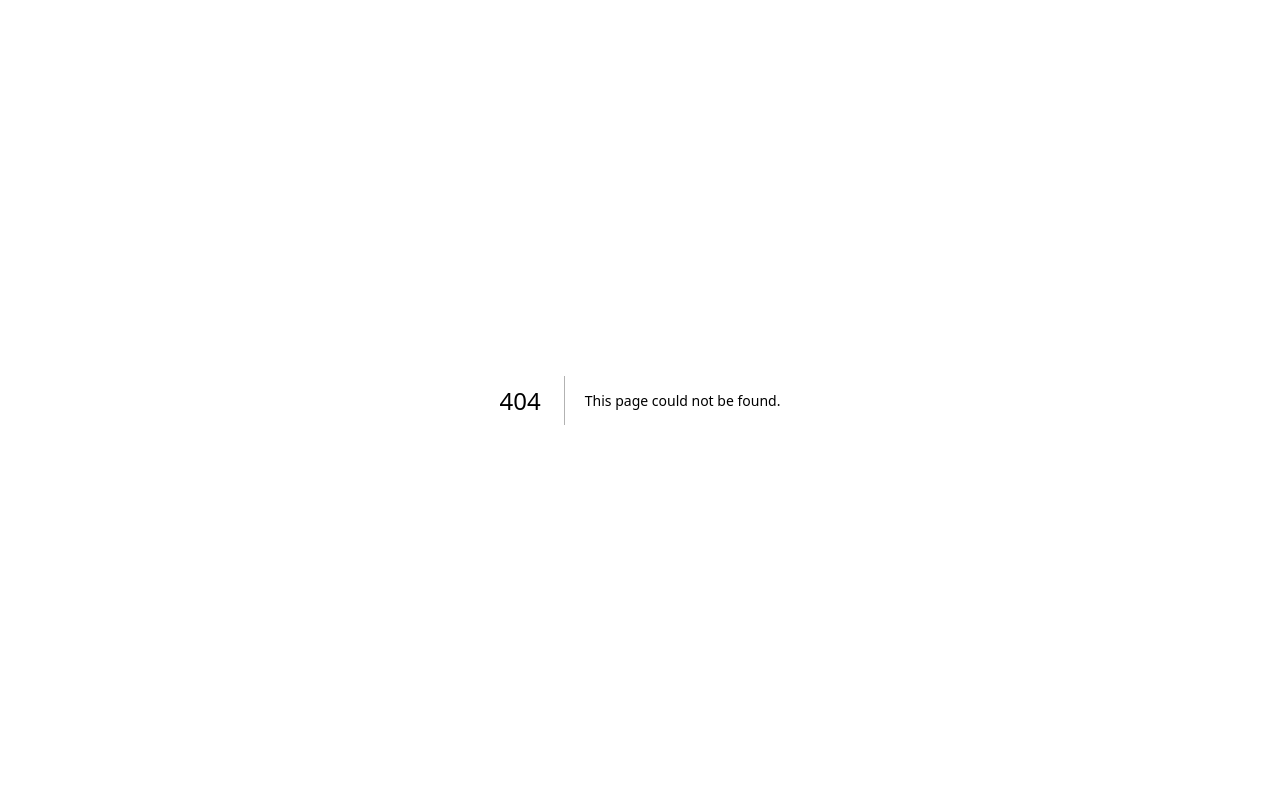
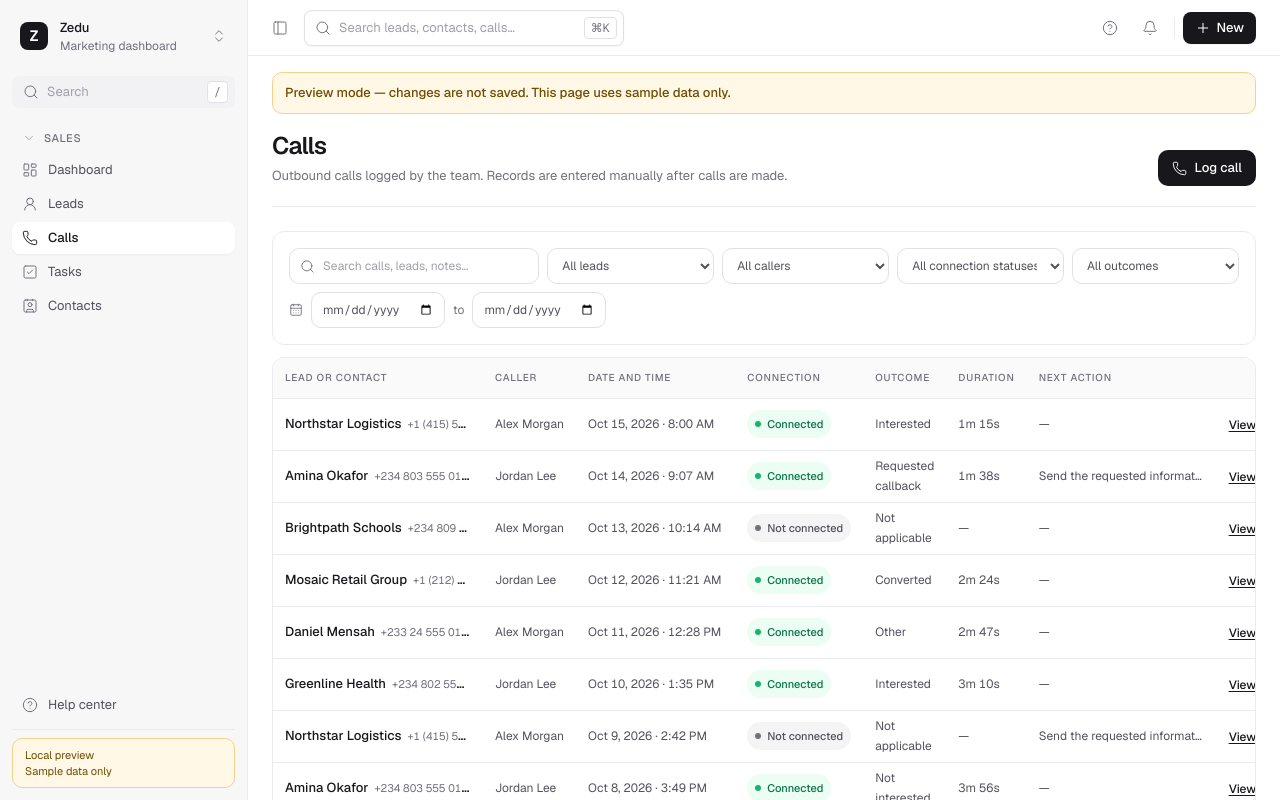
Before and after one commit to zedu-vader/sale-dashboard, a Next.js app: page /calls/preview in a window 1280 px wide. Before the commit this address had no page. Built offline with nearby package versions, Linux system fonts and the light colour scheme.

Commit message:
fix: add dashboard shell to calls preview

```diff
--- /dev/null
+++ b/src/app/calls/preview/page.tsx
@@ -0,0 +1,17 @@
+import { notFound } from "next/navigation";
+import { CallsPage } from "@/components/calls/CallsPage";
+import { DashboardShell } from "@/components/dashboard/DashboardShell";
+import { previewCallers, previewCalls, previewLeads } from "@/data/calls-preview";
+
+export const dynamic = "force-static";
+export const metadata = { title: "Calls UI preview" };
+
+export default function CallsPreviewRoute() {
+  if (process.env.NODE_ENV !== "development") notFound();
+
+  return <DashboardShell user={{ name: "Local preview" }} openTaskCount={0} unread={false} active="Calls" previewMode>
+    <div className="zedu px-6 pb-6 pt-4 max-sm:px-4">
+      <CallsPage leads={previewLeads} callers={previewCallers} callerName="Alex Morgan (sample)" previewMode previewData={previewCalls} />
+    </div>
+  </DashboardShell>;
+}
--- a/src/components/calls/CallDialogs.tsx
+++ b/src/components/calls/CallDialogs.tsx
@@ -50,8 +50,8 @@ function localDateTime(value?: string | null) {
   return date.toISOString().slice(0, 16);
 }
 
-export function CallLogDialog({ open, leads, callerName, initialLeadId = "", onClose, onSaved }: {
-  open: boolean; leads: LeadOption[]; callerName: string; initialLeadId?: string; onClose: () => void; onSaved: () => void;
+export function CallLogDialog({ open, leads, callerName, initialLeadId = "", previewMode = false, onClose, onSaved }: {
+  open: boolean; leads: LeadOption[]; callerName: string; initialLeadId?: string; previewMode?: boolean; onClose: () => void; onSaved: () => void;
 }) {
   const [leadId, setLeadId] = useState("");
   const [calledAt, setCalledAt] = useState("");
@@ -79,6 +79,7 @@ export function CallLogDialog({ open, leads, callerName, initialLeadId = "", onC
 
   async function submit(event: FormEvent) {
     event.preventDefault();
+    if (previewMode) return;
     if (!leadId) return setError("Select an existing lead.");
     if (!calledAt) return setError("Choose when the call took place.");
     if (duration && (!Number.isFinite(Number(duration)) || Number(duration) < 0 || !Number.isInteger(Number(duration)))) return setError("Duration must be a nonnegative whole number of seconds.");
@@ -97,8 +98,9 @@ export function CallLogDialog({ open, leads, callerName, initialLeadId = "", onC
     finally { setSaving(false); }
   }
 
-  return <LocalDialog open={open} onClose={onClose} title="Log call" subtitle="Record an outbound call already made through your phone system." footer={<><button type="button" className={secondary} onClick={onClose}>Cancel</button><button type="submit" form="call-log-form" disabled={saving} className={primary}>{saving ? "Saving…" : "Save call"}</button></>}>
+  return <LocalDialog open={open} onClose={onClose} title="Log call" subtitle="Record an outbound call already made through your phone system." footer={<><button type="button" className={secondary} onClick={onClose}>Cancel</button><button type="submit" form="call-log-form" disabled={saving || previewMode} className={primary}>{previewMode ? "Preview only" : saving ? "Saving…" : "Save call"}</button></>}>
     <form id="call-log-form" onSubmit={submit} className="flex flex-col gap-4">
+      {previewMode && <p className="m-0 rounded-md bg-[#fff8e6] px-3 py-2 text-[12px] text-[#704d00]">Preview mode — this call will not be saved.</p>}
       <label className={field}>Lead <span className="text-[#b42318]">*</span><select required value={leadId} onChange={(e) => setLeadId(e.target.value)} className={control}><option value="">Select a lead</option>{leads.map((lead) => <option key={lead.id} value={lead.id}>{lead.name} · {lead.phone}</option>)}</select></label>
       <label className={field}>Caller<div className="flex h-10 items-center rounded-md border border-[#e1e1e5] bg-[#fafafa] px-3 text-[13px] font-normal text-[#52525c]">{callerName}</div></label>
       <div className="grid grid-cols-1 gap-3 sm:grid-cols-2">
@@ -120,7 +122,7 @@ export function CallLogDialog({ open, leads, callerName, initialLeadId = "", onC
   </LocalDialog>;
 }
 
-export function CallTaskDialog({ call, open, onClose, onSaved }: { call: CallRecord | null; open: boolean; onClose: () => void; onSaved: () => void }) {
+export function CallTaskDialog({ call, open, previewMode = false, onClose, onSaved }: { call: CallRecord | null; open: boolean; previewMode?: boolean; onClose: () => void; onSaved: () => void }) {
   const [title, setTitle] = useState("");
   const [notes, setNotes] = useState("");
   const [type, setType] = useState<TaskKind>("Call");
@@ -130,6 +132,7 @@ export function CallTaskDialog({ call, open, onClose, onSaved }: { call: CallRec
   useEffect(() => { if (open) { setTitle(call?.nextAction ?? ""); setNotes(call?.notes ?? ""); setType("Call"); setDueAt(localDateTime(call?.followUpAt)); setError(""); } }, [open, call]);
   async function submit(event: FormEvent) {
     event.preventDefault();
+    if (previewMode) return;
     if (!call) return;
     if (!title.trim()) return setError("Enter a task title.");
     if (!dueAt) return setError("Choose a due date and time.");
@@ -140,8 +143,9 @@ export function CallTaskDialog({ call, open, onClose, onSaved }: { call: CallRec
     } catch (err) { setError(err instanceof Error ? err.message : "Could not create the follow-up task."); }
     finally { setSaving(false); }
   }
-  return <LocalDialog open={open} onClose={onClose} title="Create follow-up task" subtitle={call ? `From your call with ${call.lead?.name ?? "this lead"}` : undefined} footer={<><button type="button" className={secondary} onClick={onClose}>Cancel</button><button type="submit" form="call-task-form" disabled={saving} className={primary}>{saving ? "Saving…" : "Create task"}</button></>}>
+  return <LocalDialog open={open} onClose={onClose} title="Create follow-up task" subtitle={call ? `From your call with ${call.lead?.name ?? "this lead"}` : undefined} footer={<><button type="button" className={secondary} onClick={onClose}>Cancel</button><button type="submit" form="call-task-form" disabled={saving || previewMode} className={primary}>{previewMode ? "Preview only" : saving ? "Saving…" : "Create task"}</button></>}>
     {call && <form id="call-task-form" onSubmit={submit} className="flex flex-col gap-4">
+      {previewMode && <p className="m-0 rounded-md bg-[#fff8e6] px-3 py-2 text-[12px] text-[#704d00]">Preview mode — this task will not be saved.</p>}
       <div className="rounded-md bg-[#f0efff] px-3 py-2.5 text-[12px] leading-[18px] text-[#5048e5]">Linked to <strong>{call.lead?.name ?? "lead"}</strong>{call.lead?.name && call.lead?.phone ? ` · ${call.lead.phone}` : ""} and to the call on {formatCallDate(call.calledAt)}. This task will stay linked to the call and lead.</div>
       <label className={field}>Title <span className="text-[#b42318]">*</span><input required autoFocus value={title} onChange={(e) => setTitle(e.target.value)} maxLength={200} className={control} /></label>
       <fieldset className="m-0 flex flex-col gap-2 border-0 p-0"><legend className={field}>Type</legend><div className="grid grid-cols-3 gap-1 rounded-md bg-[#f4f4f5] p-1">{(["Call", "Email", "Note"] as const).map((value) => <button type="button" key={value} aria-pressed={type === value} onClick={() => setType(value)} className={`h-8 rounded text-[12px] ${type === value ? "bg-white font-medium text-[#18181c] shadow-sm" : "text-[#52525c]"}`}>{value}</button>)}</div></fieldset>
--- a/src/components/calls/CallsPage.tsx
+++ b/src/components/calls/CallsPage.tsx
@@ -13,7 +13,7 @@ const defaultFilters: Filters = { q: "", leadId: "", callerId: "", status: "", o
 const button = "inline-flex h-9 items-center justify-center gap-2 rounded-md border border-[#e1e1e5] bg-white px-3 text-[13px] font-medium text-[#18181c] hover:bg-[#fafafa] disabled:cursor-not-allowed disabled:opacity-50";
 const selectClass = "h-9 min-w-0 rounded-md border border-[#e1e1e5] bg-white px-2.5 text-[12px] text-[#52525c] outline-none focus-visible:ring-2 focus-visible:ring-[#b9a8ff]";
 
-export function CallsPage({ leads, callers, callerName }: { leads: LeadOption[]; callers: CallerOption[]; callerName: string }) {
+export function CallsPage({ leads, callers, callerName, previewMode = false, previewData = [] }: { leads: LeadOption[]; callers: CallerOption[]; callerName: string; previewMode?: boolean; previewData?: CallRecord[] }) {
   const router = useRouter();
   const searchParams = useSearchParams();
   const [filters, setFilters] = useState(defaultFilters);
@@ -33,7 +33,7 @@ export function CallsPage({ leads, callers, callerName }: { leads: LeadOption[];
     if (searchParams.get("log") === "1") {
       setLogLeadId(searchParams.get("leadId") ?? "");
       setLogging(true);
-      router.replace("/calls", { scroll: false });
+      router.replace(previewMode ? "/calls/preview" : "/calls", { scroll: false });
     }
   }, [router, searchParams]);
 
@@ -50,7 +50,35 @@ export function CallsPage({ leads, callers, callerName }: { leads: LeadOption[];
     return params.toString();
   }, [filters, cursor]);
 
+  const previewItems = useMemo(() => {
+    const from = filters.from ? new Date(`${filters.from}T00:00:00`) : null;
+    const to = filters.to ? new Date(`${filters.to}T00:00:00`) : null;
+    if (to) to.setDate(to.getDate() + 1);
+    const q = filters.q.trim().toLocaleLowerCase();
+    return previewData.filter((call) => {
+      const haystack = [call.lead?.name, call.lead?.phone, call.caller?.name, call.callerName, call.notes, call.nextAction, callOutcomeLabel(call)].join(" ").toLocaleLowerCase();
+      const calledAt = new Date(call.calledAt);
+      return (!q || haystack.includes(q))
+        && (!filters.leadId || call.leadId === filters.leadId)
+        && (!filters.callerId || call.callerId === filters.callerId)
+        && (!filters.status || call.connectionStatus === filters.status)
+        && (!filters.outcome || call.outcome === filters.outcome)
+        && (!from || calledAt >= from)
+        && (!to || calledAt < to);
+    });
+  }, [filters, previewData]);
+
   useEffect(() => {
+    if (previewMode) {
+      setLoading(true); setError("");
+      const offset = cursor ? Number(cursor) : 0;
+      setData({
+        items: previewItems.slice(offset, offset + 25),
+        nextCursor: offset + 25 < previewItems.length ? String(offset + 25) : null,
+      });
+      setLoading(false);
+      return;
+    }
     const abort = new AbortController();
     const timer = window.setTimeout(() => {
       setLoading(true); setError("");
@@ -60,7 +88,7 @@ export function CallsPage({ leads, callers, callerName }: { leads: LeadOption[];
         .finally(() => { if (!abort.signal.aborted) setLoading(false); });
     }, filters.q ? 250 : 0);
     return () => { window.clearTimeout(timer); abort.abort(); };
-  }, [query, refresh]);
+  }, [query, refresh, previewMode, previewItems, cursor]);
 
   const updateFilter = useCallback((patch: Partial<Filters>) => {
     setFilters((current) => ({ ...current, ...patch }));
@@ -72,6 +100,7 @@ export function CallsPage({ leads, callers, callerName }: { leads: LeadOption[];
 
   const hasFilters = Object.values(filters).some(Boolean);
   return <section className="calls-theme text-[#18181c]">
+    {previewMode && <div role="status" className="mb-4 rounded-md border border-[#f3d38a] bg-[#fff8e6] px-3 py-2.5 text-[13px] font-medium text-[#704d00]">Preview mode — changes are not saved. This page uses sample data only.</div>}
     <div className="mb-5 flex flex-wrap items-end justify-between gap-3 border-b border-[#ebebee] pb-4 sm:mb-6 sm:pb-5">
       <div><h1 className="m-0 text-[24px] font-semibold leading-8 tracking-[-.03em]">Calls</h1><p className="m-0 mt-1 max-w-[620px] text-[13px] leading-5 text-[#71717c]">Outbound calls logged by the team. Records are entered manually after calls are made.</p></div>
       <button type="button" onClick={() => { setLogLeadId(""); setLogging(true); }} className="inline-flex h-9 items-center justify-center gap-2 rounded-md bg-[#18181c] px-3.5 text-[13px] font-medium text-white hover:bg-[#303036]"><Phone size={15} />Log call</button>
@@ -101,7 +130,7 @@ export function CallsPage({ leads, callers, callerName }: { leads: LeadOption[];
         <table className="w-full min-w-[940px] border-collapse text-left">
           <thead className="bg-[#fafafa]"><tr>{["Lead or contact", "Caller", "Date and time", "Connection", "Outcome", "Duration", "Next action", ""].map((title, i) => <th key={`${title}-${i}`} scope="col" className="h-10 border-b border-[#ebebee] px-3 text-[10px] font-medium uppercase tracking-[.08em] text-[#71717c]">{title}</th>)}</tr></thead>
           <tbody>{!loading && data?.items.map((call) => <tr key={call.id} className="h-[52px] border-b border-[#ebebee] last:border-0 hover:bg-[#fafafa]">
-            <td className="max-w-[210px] px-3"><LeadLink call={call} /></td><td className="max-w-[140px] truncate px-3 text-[12px] text-[#52525c]">{call.caller?.name ?? call.callerName ?? "—"}</td>
+            <td className="max-w-[210px] px-3"><LeadLink call={call} previewMode={previewMode} onPreviewLead={() => updateFilter({ leadId: call.leadId ?? "" })} /></td><td className="max-w-[140px] truncate px-3 text-[12px] text-[#52525c]">{call.caller?.name ?? call.callerName ?? "—"}</td>
             <td className="whitespace-nowrap px-3 text-[12px] text-[#52525c]">{formatCallDate(call.calledAt)}</td><td className="px-3"><Status value={call.connectionStatus} /></td><td className="px-3 text-[12px] text-[#52525c]">{callOutcomeLabel(call)}</td><td className="whitespace-nowrap px-3 text-[12px] text-[#52525c]">{formatDuration(call.durationSeconds)}</td>
             <td className="max-w-[190px] px-3"><span className="block truncate text-[12px] text-[#52525c]">{call.nextAction ? `${call.nextAction}${call.followUpAt ? ` · ${new Date(call.followUpAt).toLocaleDateString("en", { month: "short", day: "numeric" })}` : ""}` : "—"}</span></td>
             <td className="px-3"><button type="button" className="text-[12px] font-medium text-[#18181c] underline underline-offset-2" onClick={() => setDetail(call)}>View</button></td>
@@ -109,7 +138,7 @@ export function CallsPage({ leads, callers, callerName }: { leads: LeadOption[];
         </table>
       </div>
       <div className="divide-y divide-[#ebebee] md:hidden">{!loading && data?.items.map((call) => <article key={call.id} className="p-4">
-        <div className="flex items-start justify-between gap-3"><div className="min-w-0"><LeadLink call={call} /><p className="m-0 mt-1 text-[12px] text-[#71717c]">{call.caller?.name ?? call.callerName ?? "—"} · {formatCallDate(call.calledAt)}</p></div><button type="button" className="shrink-0 text-[12px] font-medium underline underline-offset-2" onClick={() => setDetail(call)}>Details</button></div>
+        <div className="flex items-start justify-between gap-3"><div className="min-w-0"><LeadLink call={call} previewMode={previewMode} onPreviewLead={() => updateFilter({ leadId: call.leadId ?? "" })} /><p className="m-0 mt-1 text-[12px] text-[#71717c]">{call.caller?.name ?? call.callerName ?? "—"} · {formatCallDate(call.calledAt)}</p></div><button type="button" className="shrink-0 text-[12px] font-medium underline underline-offset-2" onClick={() => setDetail(call)}>Details</button></div>
         <div className="mt-3 flex flex-wrap items-center gap-2"><Status value={call.connectionStatus} /><span className="rounded-full bg-[#f4f4f5] px-2 py-1 text-[11px] text-[#52525c]">{callOutcomeLabel(call)}</span><span className="inline-flex items-center gap-1 text-[11px] text-[#71717c]"><Clock3 size={12} />{formatDuration(call.durationSeconds)}</span></div>
         {call.nextAction && <p className="m-0 mt-2 text-[12px] text-[#52525c]">Next: {call.nextAction}{call.followUpAt ? ` · ${new Date(call.followUpAt).toLocaleDateString()}` : ""}</p>}
       </article>)}</div>
@@ -118,14 +147,15 @@ export function CallsPage({ leads, callers, callerName }: { leads: LeadOption[];
       {!loading && !error && data?.items.length === 0 && <div className="px-5 py-12 text-center"><span className="mx-auto grid h-11 w-11 place-items-center rounded-full bg-[#f4f4f5] text-[#52525c]"><Phone size={19} /></span><h2 className="mb-1 mt-3 text-[15px] font-semibold">{hasFilters ? "No calls match these filters" : "No calls logged yet"}</h2><p className="mx-auto max-w-sm text-[12px] leading-5 text-[#71717c]">{hasFilters ? "Try changing or clearing your filters." : "Calls are entered manually after they are made through your team's phone system."}</p>{!hasFilters && <button type="button" className="mt-3 inline-flex h-9 items-center gap-2 rounded-md bg-[#18181c] px-3.5 text-[13px] font-medium text-white" onClick={() => { setLogLeadId(""); setLogging(true); }}><Plus size={14} />Log call</button>}</div>}
       {!loading && !error && data?.items.length !== 0 && <div className="flex items-center justify-between border-t border-[#ebebee] px-3 py-2.5 sm:px-4"><span className="text-[11px] text-[#71717c]">Showing {data?.items.length ?? 0} calls</span><div className="flex gap-2"><button type="button" className={button} disabled={!cursorStack.length || loading} onClick={() => { setCursor(cursorStack.at(-1) ?? null); setCursorStack((stack) => stack.slice(0, -1)); }}><ChevronLeft size={14} />Previous</button><button type="button" className={button} disabled={!data?.nextCursor || loading} onClick={() => { if (data?.nextCursor) { setCursorStack((stack) => [...stack, cursor]); setCursor(data.nextCursor); } }}>Next<ChevronRight size={14} /></button></div></div>}
     </div>
-    <CallLogDialog open={logging} leads={leads} callerName={callerName} initialLeadId={logLeadId} onClose={() => setLogging(false)} onSaved={savedCall} />
-    <CallTaskDialog call={taskCall} open={Boolean(taskCall)} onClose={() => setTaskCall(null)} onSaved={savedTask} />
+    <CallLogDialog open={logging} leads={leads} callerName={callerName} initialLeadId={logLeadId} previewMode={previewMode} onClose={() => setLogging(false)} onSaved={savedCall} />
+    <CallTaskDialog call={taskCall} open={Boolean(taskCall)} previewMode={previewMode} onClose={() => setTaskCall(null)} onSaved={savedTask} />
     <CallDetailsDialog call={detail} onClose={() => setDetail(null)} onCreateTask={(call) => { setDetail(null); setTaskCall(call); }} />
   </section>;
 }
 
-function LeadLink({ call }: { call: CallRecord }) {
+function LeadLink({ call, previewMode = false, onPreviewLead }: { call: CallRecord; previewMode?: boolean; onPreviewLead?: () => void }) {
   if (!call.lead) return <span className="text-[12px] text-[#71717c]">Lead unavailable</span>;
+  if (previewMode) return <button type="button" onClick={onPreviewLead} className="block max-w-full truncate text-left text-[13px] font-medium text-[#18181c] underline decoration-transparent underline-offset-2 hover:decoration-current">{call.lead.name}<span className="ml-1.5 text-[11px] font-normal text-[#71717c]">{call.lead.phone}</span></button>;
   return <Link href={`/leads/${encodeURIComponent(call.lead.id)}`} className="block truncate text-[13px] font-medium text-[#18181c] underline decoration-transparent underline-offset-2 hover:decoration-current">{call.lead.name}<span className="ml-1.5 text-[11px] font-normal text-[#71717c]">{call.lead.phone}</span></Link>;
 }
 
--- a/src/components/dashboard/DashboardShell.tsx
+++ b/src/components/dashboard/DashboardShell.tsx
@@ -33,6 +33,8 @@ type Props = {
   unread: boolean;
   /** Active nav item. Defaults to "Dashboard". */
   active?: string;
+  /** Renders the Calls UI review shell without presenting a signed-in account. */
+  previewMode?: boolean;
   children: ReactNode;
 };
 
@@ -44,7 +46,7 @@ const initialsOf = (name: string) =>
     .map((p) => p[0]!.toUpperCase())
     .join("") || "?";
 
-// Leads, Calls and Contacts pages aren't built yet, so those items don't navigate.
+// Leads and Contacts pages aren't built yet, so those items don't navigate.
 const NAV = [
   { label: "Dashboard", href: "/", icon: <LayoutDashboard aria-hidden /> },
   { label: "Leads", href: "#", icon: <UserRound aria-hidden /> },
@@ -65,7 +67,7 @@ function useWideScreen() {
   return wide;
 }
 
-export function DashboardShell({ user, openTaskCount, unread, active = "Dashboard", children }: Props) {
+export function DashboardShell({ user, openTaskCount, unread, active = "Dashboard", previewMode = false, children }: Props) {
   const router = useRouter();
   const wide = useWideScreen();
   // null = follow the viewport; the top-bar toggle pins it until the viewport class changes.
@@ -103,6 +105,11 @@ export function DashboardShell({ user, openTaskCount, unread, active = "Dashboar
         <>
           <NavItem label="Help center" href="#" icon={<CircleHelp aria-hidden />} />
           <SidebarDivider />
+          {previewMode ? (
+            <div className={`rounded-md border border-[#f3d38a] bg-[#fff8e6] px-3 py-2 text-[11px] leading-4 text-[#704d00] ${rail ? "text-center" : ""}`}>
+              {rail ? "PREVIEW" : <>Local preview<br /><span className="font-normal">Sample data only</span></>}
+            </div>
+          ) : (
             <Dropdown
               side="top"
               className={rail ? undefined : "w-full"}
@@ -112,6 +119,7 @@ export function DashboardShell({ user, openTaskCount, unread, active = "Dashboar
             >
               <UserMenu name={user.name} subtitle={user.email ?? undefined} onLogOut={() => signOut()} />
             </Dropdown>
+          )}
         </>
       }
     >
@@ -120,7 +128,7 @@ export function DashboardShell({ user, openTaskCount, unread, active = "Dashboar
           <NavItem
             key={n.label}
             label={n.label}
-            href={n.href}
+            href={previewMode && n.label === "Calls" ? "/calls/preview" : n.href}
             icon={n.icon}
             active={n.label === active}
             count={n.tasks && openTaskCount > 0 ? openTaskCount : undefined}
@@ -140,7 +148,7 @@ export function DashboardShell({ user, openTaskCount, unread, active = "Dashboar
           unread={unread}
           onToggleSidebar={() => setPinned(!collapsed)}
           onOpenMenu={() => setDrawer(true)}
-          newMenu={<NewMenu onLogCall={() => router.push("/calls?log=1")} onImport={() => {}} />}
+          newMenu={<NewMenu onLogCall={() => router.push(previewMode ? "/calls/preview?log=1" : "/calls?log=1")} onImport={() => {}} />}
         />
         <main className="min-h-0 flex-1 overflow-y-auto">{children}</main>
       </div>
--- /dev/null
+++ b/src/data/calls-preview.ts
@@ -0,0 +1,51 @@
+import type { CallRecord, CallOutcome, LeadOption, CallerOption } from "@/components/calls/types";
+
+const leads: LeadOption[] = [
+  { id: "preview-lead-1", name: "Northstar Logistics", phone: "+1 (415) 555-0132" },
+  { id: "preview-lead-2", name: "Amina Okafor", phone: "+234 803 555 0164" },
+  { id: "preview-lead-3", name: "Brightpath Schools", phone: "+234 809 555 0128" },
+  { id: "preview-lead-4", name: "Mosaic Retail Group", phone: "+1 (212) 555-0177" },
+  { id: "preview-lead-5", name: "Daniel Mensah", phone: "+233 24 555 0139" },
+  { id: "preview-lead-6", name: "Greenline Health", phone: "+234 802 555 0186" },
+];
+
+export const previewCallers: CallerOption[] = [
+  { id: "preview-caller-1", name: "Alex Morgan" },
+  { id: "preview-caller-2", name: "Jordan Lee" },
+];
+
+const outcomes: CallOutcome[] = ["INTERESTED", "REQUESTED_CALLBACK", "NOT_INTERESTED", "CONVERTED", "OTHER", "NOT_APPLICABLE"];
+const notes = [
+  "Discussed the team plan and requested a short proposal.",
+  "Asked for a callback after reviewing the details with their team.",
+  "No answer; will try again during the preferred contact window.",
+  "Confirmed the next steps and shared onboarding information.",
+  "Not a fit right now; keep the relationship open for later.",
+  "Left a brief message with the main office.",
+];
+
+export const previewCalls: CallRecord[] = Array.from({ length: 32 }, (_, index) => {
+  const lead = leads[index % leads.length]!;
+  const connectionStatus = index % 4 === 2 ? "NOT_CONNECTED" : "CONNECTED";
+  const outcome = connectionStatus === "NOT_CONNECTED" ? "NOT_APPLICABLE" : outcomes[index % (outcomes.length - 1)]!;
+  const calledAt = new Date(Date.UTC(2026, 9, 15 - index, 8 + (index % 8), (index * 7) % 60));
+  const hasTask = index % 5 === 1;
+  return {
+    id: `preview-call-${String(index + 1).padStart(2, "0")}`,
+    leadId: lead.id,
+    callerId: `preview-caller-${index % 2 + 1}`,
+    callerName: previewCallers[index % 2]!.name,
+    calledAt: calledAt.toISOString(),
+    durationSeconds: connectionStatus === "CONNECTED" ? 75 + index * 23 : null,
+    connectionStatus,
+    outcome,
+    notes: notes[index % notes.length]!,
+    nextAction: hasTask ? "Send the requested information" : null,
+    followUpAt: hasTask ? new Date(calledAt.getTime() + 3 * 86400000).toISOString() : null,
+    lead: { id: lead.id, name: lead.name, phone: lead.phone },
+    caller: { id: `preview-caller-${index % 2 + 1}`, name: previewCallers[index % 2]!.name, email: null },
+    tasks: hasTask ? [{ id: `preview-task-${index + 1}`, title: "Send the requested information", dueAt: new Date(calledAt.getTime() + 3 * 86400000).toISOString(), done: index % 10 === 1 }] : [],
+  };
+});
+
+export const previewLeads = leads;
```
Also changed, not shown: src/middleware.ts (added, +10 -0 lines). Lines whose indentation alone changed are shown as unchanged.
